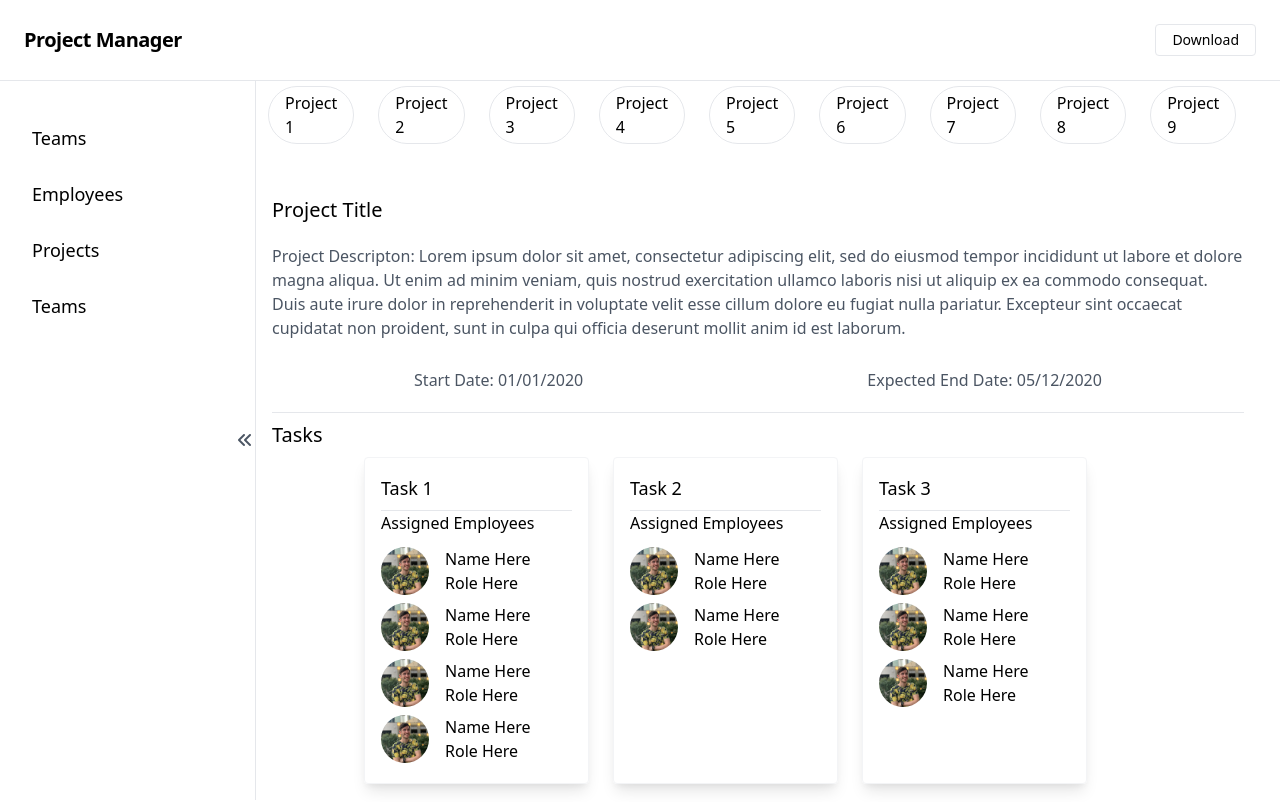
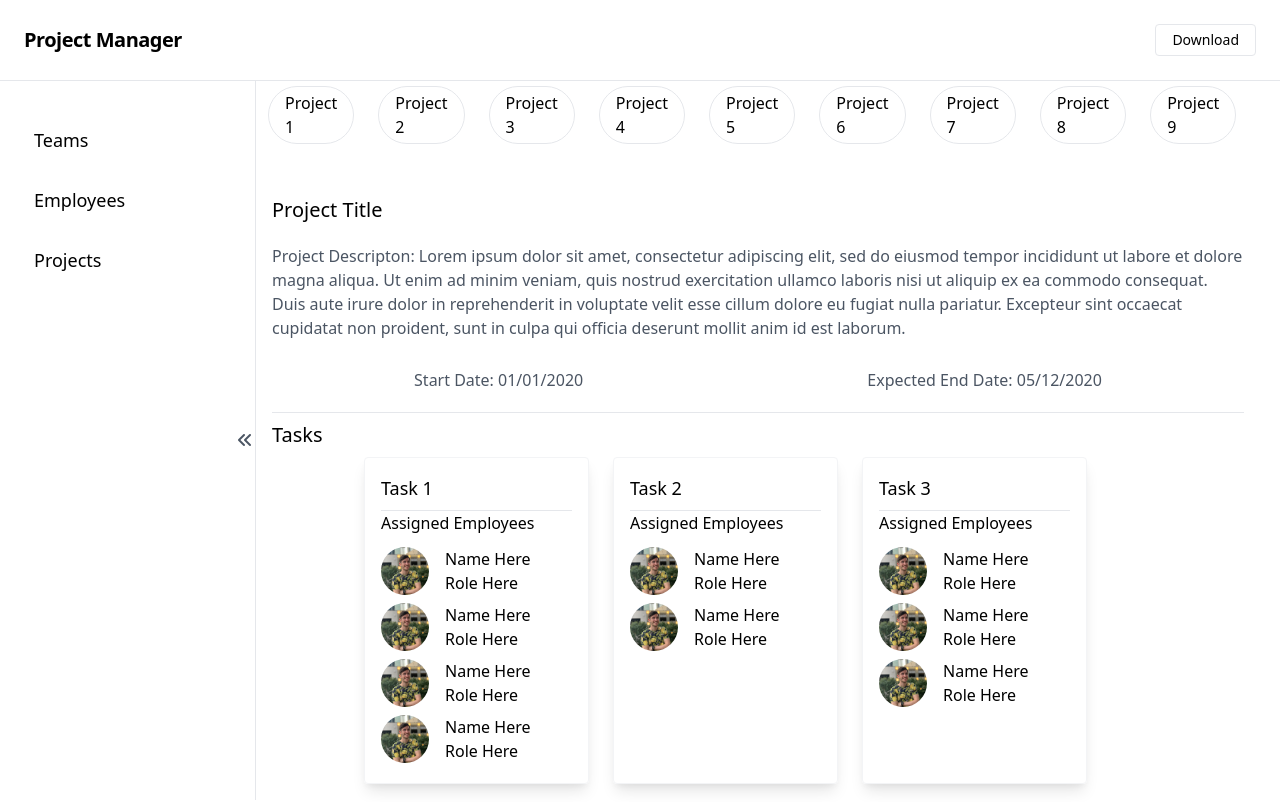
Before and after one commit to ryangautier1/project-manager, a React (Create React App) app: page / in a window 1280 px wide. Shown: the top 802 px of the page. Built offline with nearby package versions, Linux system fonts and the light colour scheme; the HTML template or start-up script is replaced by a standard one.

Commit message:
fix view width on small screen

```diff
--- a/src/components/Navbar/index.js
+++ b/src/components/Navbar/index.js
@@ -83,7 +83,6 @@ function Navbar(props) {
           <div className="mt-6 pl-3 pb-1 w-48 text-lg menu-item">Teams</div>
           <div className="mt-6 pl-3 pb-1 w-48 text-lg menu-item">Employees</div>
           <div className="mt-6 pl-3 pb-1 w-48 text-lg menu-item">Projects</div>
-          <div className="mt-6 pl-3 pb-1 w-48 text-lg menu-item">Teams</div>
           <div className="h-full w-5 absolute right-0 top-0 hover:bg-orange-100" onClick={leftNavRes}>
             <i className="fas fa-angle-double-left left-toggle-icon text-gray-600"></i>
           </div>
--- a/src/components/Navbar/style.css
+++ b/src/components/Navbar/style.css
@@ -18,6 +18,15 @@
 
 .push-down {
   top: 78px;
+}
+
+
+.menu-item {
+  border: 2px solid transparent;
+}
+
+.menu-item:hover {
+  border: 2px solid #ed8936;
 }
 
 .left-toggle-icon {
@@ -46,11 +55,11 @@
 
   .push-right-nav-open {
     left: 0;
-    width: 100vw!important;
+    width: 100%!important;
   }
 
   .push-right-nav-closed {
     left: 0;
-    width: 100vw!important;
+    width: 100%!important;
   }
 }
```
